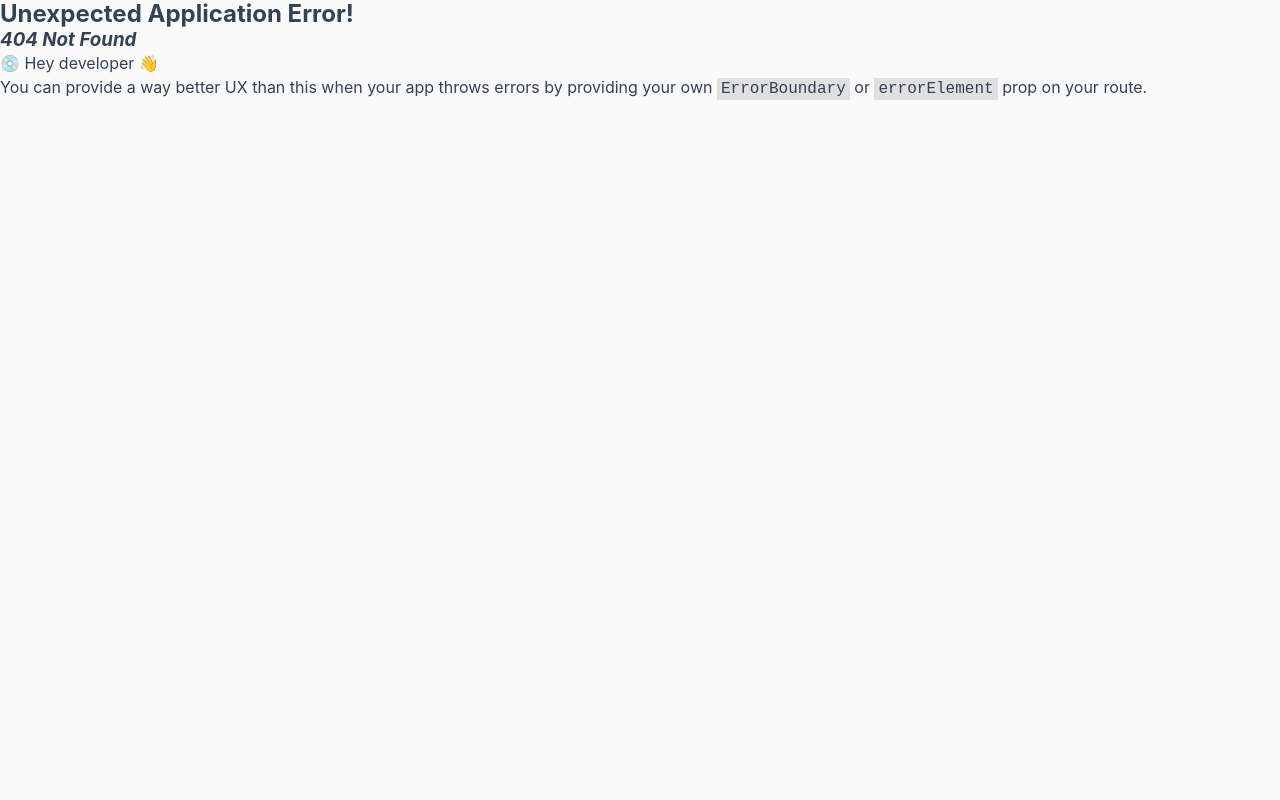
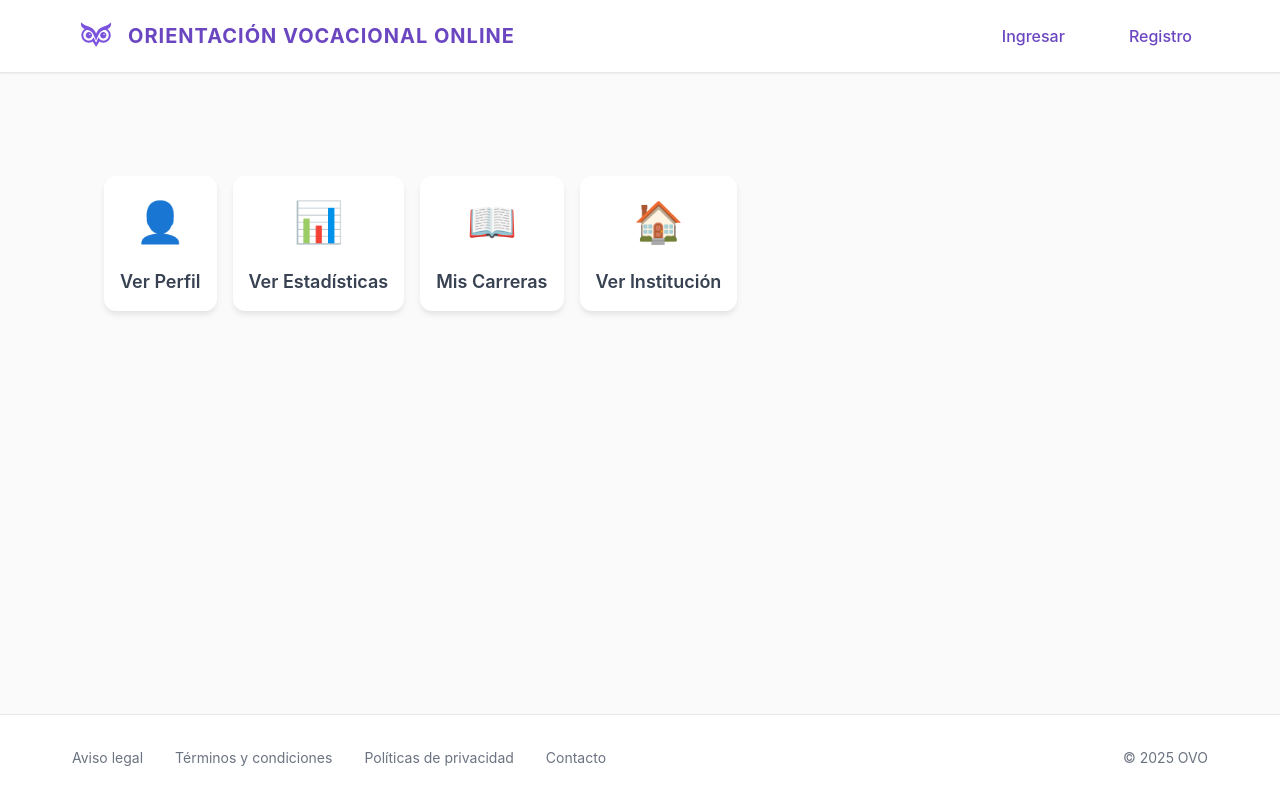
Before and after one commit to naticaceres/ovo-utn, a React (Vite) app: page /app/institucion in a window 1280 px wide. Before the commit this address had no page. Built offline with nearby package versions, Linux system fonts and the light colour scheme.

Commit message:
US018 feat: pantalla principal institución

```diff
--- a/src/pages/auth/LoginPage.tsx
+++ b/src/pages/auth/LoginPage.tsx
@@ -29,6 +29,10 @@ export function LoginPage() {
         }
         if (user.role === 'admin') {
           navigate('/app/admin');
+          return;
+        }
+        if (user.role === 'institucion') {
+          navigate('/app/institucion');
           return;
         }
         navigate('/app/questionnaire');
--- /dev/null
+++ b/src/pages/institucion/InstitucionHomePage.tsx
@@ -0,0 +1,31 @@
+import styles from '../student/StudentHomePage.module.css';
+import { ICONS } from '../admin/AdminIcons';
+
+const institucionModules = [
+  { id: 1, label: 'Ver Perfil', icon: 'user' },
+  { id: 2, label: 'Ver Estadísticas', icon: 'bar-chart' },
+  { id: 3, label: 'Mis Carreras', icon: 'book-open' },
+  { id: 4, label: 'Ver Institución', icon: 'home' },
+];
+
+export default function InstitucionHomePage() {
+  return (
+    <div className={styles.container}>
+      <div
+        style={{
+          display: 'flex',
+          gap: 16,
+          marginBottom: 32,
+          flexWrap: 'wrap',
+        }}
+      >
+        {institucionModules.map(mod => (
+          <div key={mod.id} className={styles.gridItemSm}>
+            {ICONS[mod.icon] || <span className={styles.icon}>🔹</span>}
+            <span className={styles.label}>{mod.label}</span>
+          </div>
+        ))}
+      </div>
+    </div>
+  );
+}
--- a/src/routes/AppRoutes.tsx
+++ b/src/routes/AppRoutes.tsx
@@ -12,6 +12,7 @@ import AvisoLegal from '../pages/legal/AvisoLegalPage';
 import TerminosYCondiciones from '../pages/legal/TerminosYCondicionesPage';
 import PoliticasDePrivacidad from '../pages/legal/PoliticasDePrivacidadPage';
 import AdminHomePage from '../pages/admin/AdminHomePage';
+import InstitucionHomePage from '../pages/institucion/InstitucionHomePage';
 
 const queryClient = new QueryClient();
 
@@ -36,6 +37,7 @@ const router = createBrowserRouter([
       { path: 'results', element: <ResultsPage /> },
       { path: 'student', element: <StudentHomePage /> },
       { path: 'admin', element: <AdminHomePage /> },
+      { path: 'institucion', element: <InstitucionHomePage /> },
     ],
   },
   {
```
